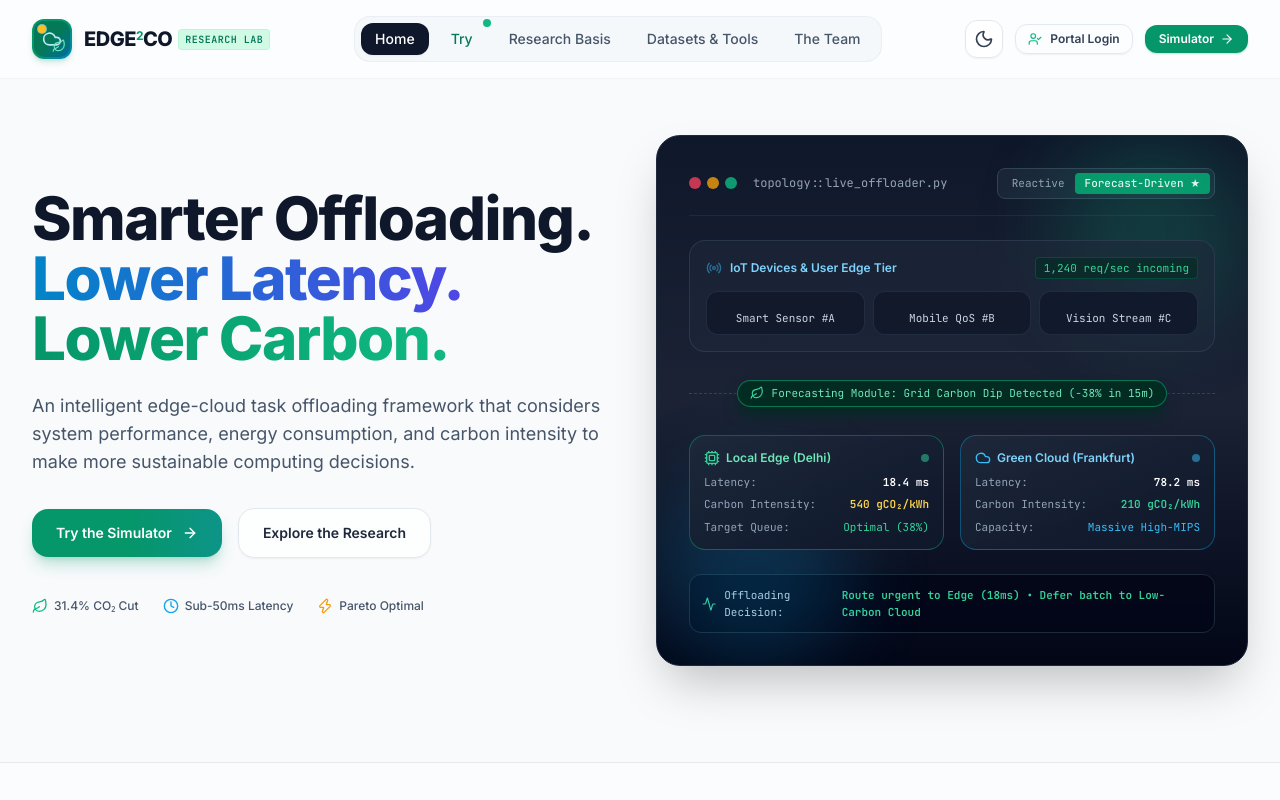
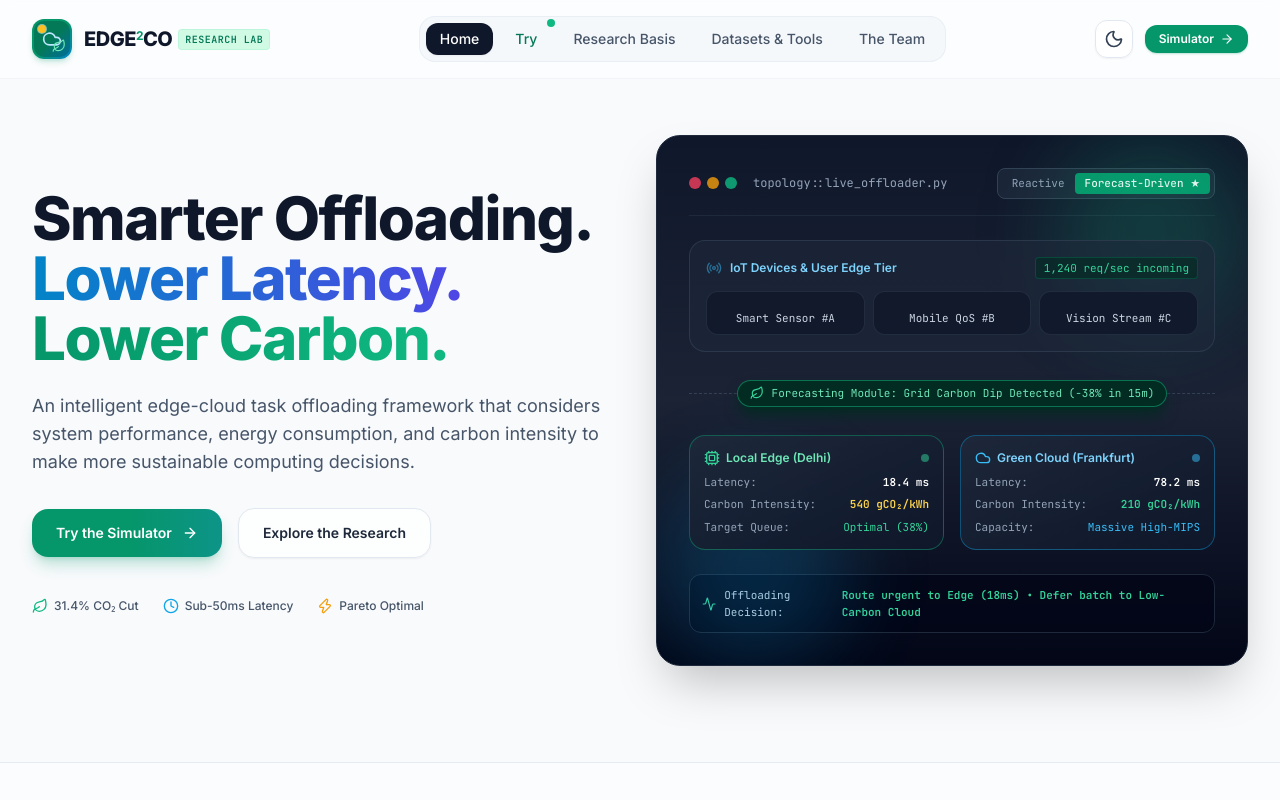
Before and after one commit to vanshtibrewal247/Team-GreenCloud, a React (Vite) app in the folder ProjectApplication/: page / in a window 1280 px wide. Shown: the top 800 px of the page. Built offline with nearby package versions, Linux system fonts and the light colour scheme.

Commit message:
Remove portal login and update Try page layout

```diff
--- a/ProjectApplication/src/components/common/Navbar.tsx
+++ b/ProjectApplication/src/components/common/Navbar.tsx
@@ -1,7 +1,6 @@
 import React, { useState, useEffect } from 'react';
 import { ThemeToggle } from './ThemeToggle';
-import { Menu, X, Cpu, Cloud, Leaf, ArrowRight, UserCheck } from 'lucide-react';
-import { LoginModal } from './LoginModal';
+import { Menu, X, Cloud, Leaf, ArrowRight } from 'lucide-react';
 
 interface NavbarProps {
   activeTab: string;
@@ -11,7 +10,6 @@ interface NavbarProps {
 export const Navbar: React.FC<NavbarProps> = ({ activeTab, setActiveTab }) => {
   const [isScrolled, setIsScrolled] = useState(false);
   const [mobileMenuOpen, setMobileMenuOpen] = useState(false);
-  const [loginModalOpen, setLoginModalOpen] = useState(false);
 
   useEffect(() => {
     const handleScroll = () => {
@@ -36,7 +34,6 @@ export const Navbar: React.FC<NavbarProps> = ({ activeTab, setActiveTab }) => {
   };
 
   return (
-    <>
     <header
       className={`sticky top-0 z-40 w-full transition-all duration-300 ${
         isScrolled
@@ -107,16 +104,8 @@ export const Navbar: React.FC<NavbarProps> = ({ activeTab, setActiveTab }) => {
             <ThemeToggle />
 
             <button
-                onClick={() => setLoginModalOpen(true)}
-                className="hidden sm:inline-flex items-center gap-2 px-3 py-1.5 rounded-xl border border-slate-200 dark:border-slate-800 text-xs font-semibold text-slate-700 dark:text-slate-300 hover:text-slate-900 dark:hover:text-white hover:bg-slate-100 dark:hover:bg-slate-800 transition-colors shadow-sm"
-              >
-                <UserCheck className="w-3.5 h-3.5 text-carbon-500" />
-                <span>Portal Login</span>
-              </button>
-
-              <button
               onClick={() => handleNavClick('try')}
-                className="hidden lg:inline-flex items-center gap-1.5 px-3.5 py-1.5 rounded-xl bg-gradient-to-r from-carbon-600 to-emerald-600 hover:from-carbon-700 hover:to-emerald-700 text-white text-xs font-semibold shadow-sm shadow-carbon-600/25 transition-all hover:shadow-md hover:scale-[1.02]"
+              className="hidden sm:inline-flex items-center gap-1.5 px-3.5 py-1.5 rounded-xl bg-gradient-to-r from-carbon-600 to-emerald-600 hover:from-carbon-700 hover:to-emerald-700 text-white text-xs font-semibold shadow-sm shadow-carbon-600/25 transition-all hover:shadow-md hover:scale-[1.02]"
             >
               <span>Simulator</span>
               <ArrowRight className="w-3.5 h-3.5" />
@@ -156,21 +145,13 @@ export const Navbar: React.FC<NavbarProps> = ({ activeTab, setActiveTab }) => {
                 </button>
               ))}
 
-                <div className="pt-3 flex gap-2">
-                  <button
-                    onClick={() => {
-                      setMobileMenuOpen(false);
-                      setLoginModalOpen(true);
-                    }}
-                    className="flex-1 py-2 rounded-xl border border-slate-200 dark:border-slate-700 text-xs font-semibold text-center text-slate-700 dark:text-slate-300"
-                  >
-                    Portal Login
-                  </button>
+              <div className="pt-3">
                 <button
                   onClick={() => handleNavClick('try')}
-                    className="flex-1 py-2 rounded-xl bg-carbon-600 text-white text-xs font-semibold text-center"
+                  className="w-full flex items-center justify-center gap-1.5 py-2.5 rounded-xl bg-gradient-to-r from-carbon-600 to-emerald-600 text-white text-xs font-semibold text-center shadow-sm"
                 >
-                    Open Simulator
+                  <span>Open Simulator</span>
+                  <ArrowRight className="w-3.5 h-3.5" />
                 </button>
               </div>
             </div>
@@ -178,9 +159,5 @@ export const Navbar: React.FC<NavbarProps> = ({ activeTab, setActiveTab }) => {
         )}
       </div>
     </header>
-
-      {/* Portal Login Modal */}
-      <LoginModal isOpen={loginModalOpen} onClose={() => setLoginModalOpen(false)} />
-    </>
   );
 };
--- a/ProjectApplication/src/pages/TryPage.tsx
+++ b/ProjectApplication/src/pages/TryPage.tsx
@@ -341,13 +341,6 @@ export const TryPage: React.FC<TryPageProps> = ({ onNavigateToResearch }) => {
         isSimulating={isSimulating}
       />
 
-      {/* Assumptions & Limits Panel */}
-      <AssumptionsPanel
-        config={config}
-        trace={trace}
-        calibratedV={calibratedV}
-      />
-
       {/* Multi-stage Simulation Loading Modal */}
       <SimulationProgressModal
         isOpen={isSimulating}
@@ -377,6 +370,11 @@ export const TryPage: React.FC<TryPageProps> = ({ onNavigateToResearch }) => {
             targetSummary={targetSummary}
             trace={trace}
           />
+          <AssumptionsPanel
+            config={config}
+            trace={trace}
+            calibratedV={calibratedV}
+          />
           <WinnerSummary
             config={config}
             baselineSummary={baselineSummary}
```
Lines whose indentation alone changed are shown as unchanged.
